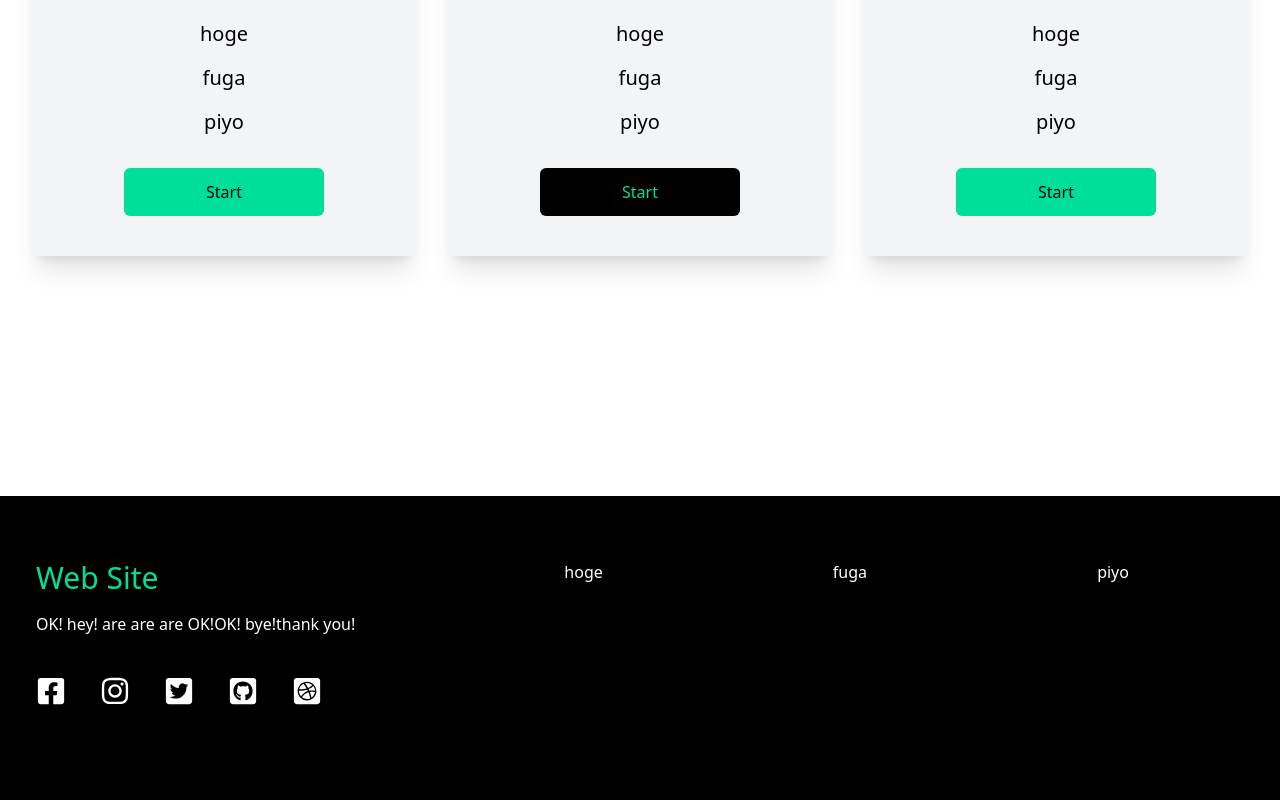
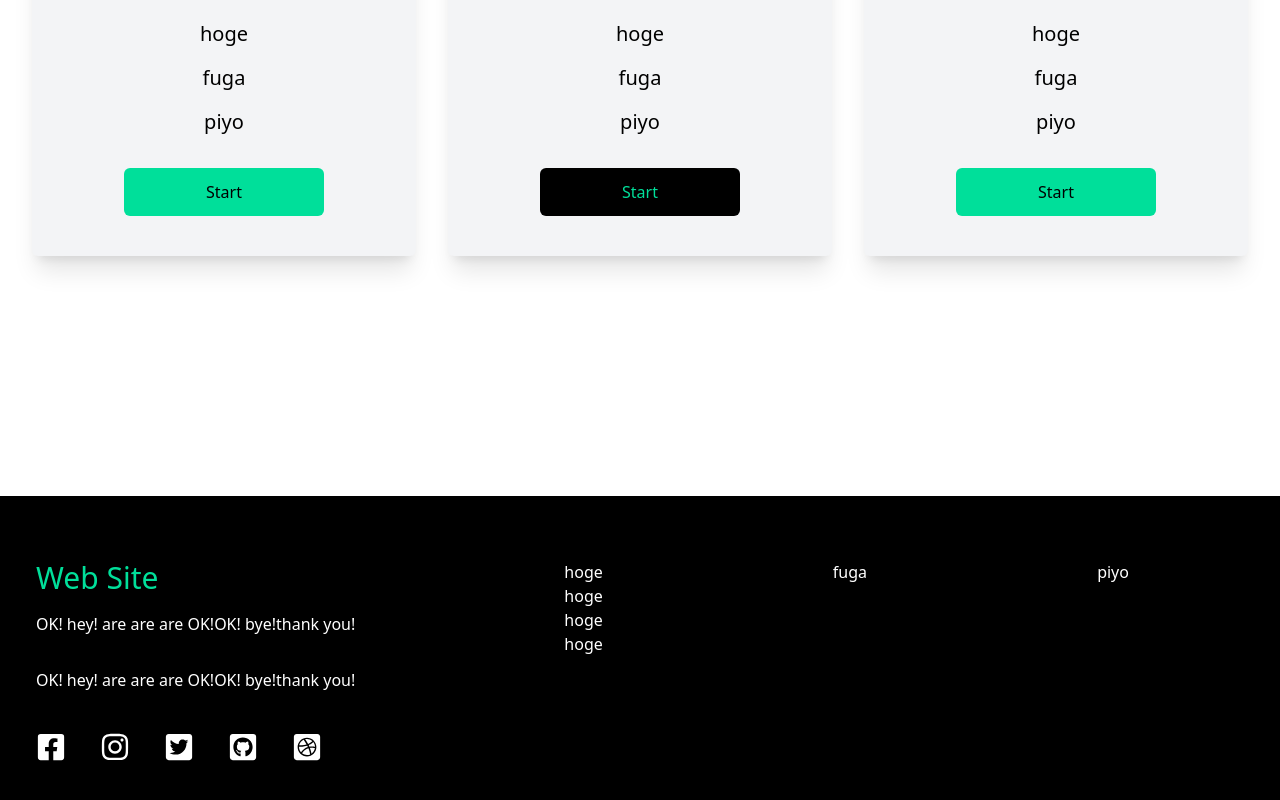
Before and after one commit to hironomiu/typescript-react-app, a React (Create React App) app: page / in a window 1280 px wide. Shown: the part 3035-3835 px from the top of the page. Before the commit the page ends 3805 px from the top, so only its background shows below. Built offline with nearby package versions, Linux system fonts and the light colour scheme.

Commit message:
commited

```diff
--- a/src/components/Footer.tsx
+++ b/src/components/Footer.tsx
@@ -12,6 +12,7 @@ const Footer = () => {
       <div>
         <h1 className="w-full text-3xl text-[#00df9a]">Web Site</h1>
         <p className="py-4">OK! hey! are are are OK!OK! bye!thank you!</p>
+        <p className="py-4">OK! hey! are are are OK!OK! bye!thank you!</p>
         <div className="flex justify-between md:w-[75%] mt-6">
           <FaFacebookSquare size={30} />
           <FaInstagram size={30} />
@@ -21,7 +22,12 @@ const Footer = () => {
         </div>
       </div>
       <div className="lg:col-span-2 flex">
-        <div className="mx-auto">hoge</div>
+        <div className="mx-auto">
+          <p>hoge</p>
+          <p>hoge</p>
+          <p>hoge</p>
+          <p>hoge</p>
+        </div>
         <div className="mx-auto">fuga</div>
         <div className="mx-auto">piyo</div>
       </div>
```
